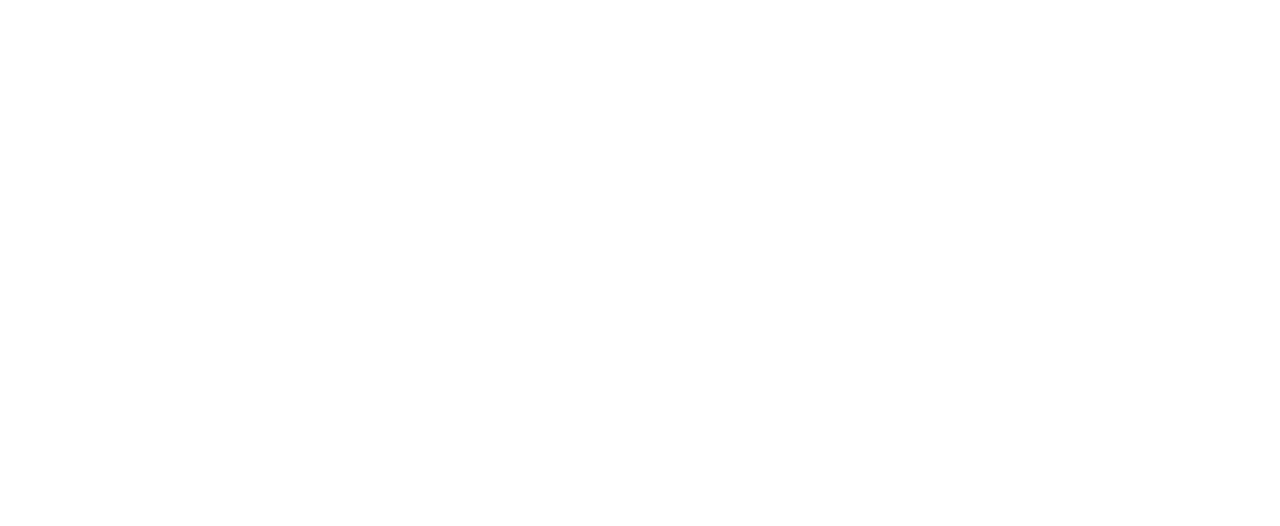
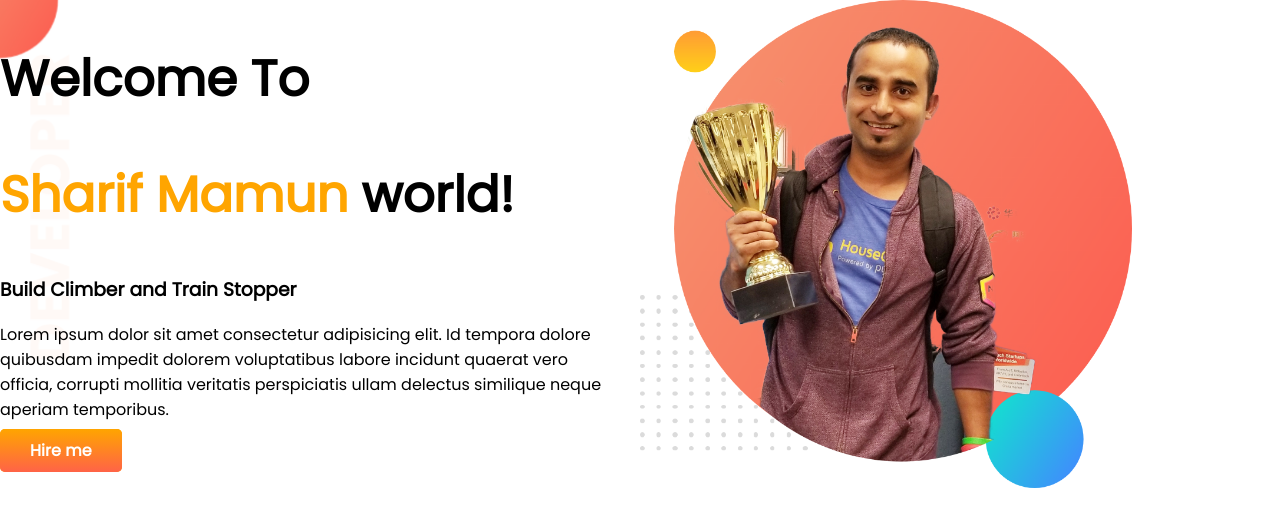
Before and after one commit to sharef797/developer-portfolio, a plain HTML site: page index.html in a window 1280 px wide. Drawn offline with Linux system fonts and the light colour scheme.

Commit message:
top banner added

```diff
--- a/index.html
+++ b/index.html
@@ -5,9 +5,23 @@
     <meta http-equiv="X-UA-Compatible" content="IE=edge">
     <meta name="viewport" content="width=device-width, initial-scale=1.0">
     <title>My Portfolio</title>
+    <link rel="preconnect" href="https://fonts.googleapis.com">
+    <link rel="preconnect" href="https://fonts.gstatic.com" crossorigin>
+    <link href="https://fonts.googleapis.com/css2?family=Poppins&display=swap" rel="stylesheet">
     <link rel="stylesheet" href="style.css">
 </head>
 <body>
-
+    <section class="top-banner">
+        <div class="half-width">
+            <h1>Welcome To</h1>
+            <h1><span class="orange-color">Sharif Mamun</span> world!</h1>
+            <h3>Build Climber and Train Stopper</h3>
+            <p>Lorem ipsum dolor sit amet consectetur adipisicing elit. Id tempora dolore quibusdam impedit dolorem voluptatibus labore incidunt quaerat vero officia, corrupti mollitia veritatis perspiciatis ullam delectus similique neque aperiam temporibus.</p>
+            <a class="line-button" target="_blank" href="https://www.linkedin.com/feed/">Hire me</a>
+        </div>
+        <div class="half-width">
+            <img src="images/jhankar.png" alt="jhankar mahbub">
+        </div>
+    </section>
 </body>
 </html>
--- a/style.css
+++ b/style.css
@@ -0,0 +1,38 @@
+body {
+    font-family: 'Poppins', sans-serif;
+    margin: 0;
+}
+
+h1 {
+    font-size: 50px;
+}
+
+.orange-color {
+    color: orange;
+}
+
+section {
+    display: flex;
+}
+
+.half-width {
+    width: 50%;
+    padding-right: 2%;
+}
+
+.half-width img {
+    width: 80%;
+}
+.line-button{
+    text-decoration: none;
+    background: orange;
+    background-image: linear-gradient(orange, tomato);
+    color: #fff;
+    padding: 10px 30px;
+    border-radius: 5px;
+    font-weight: 700;
+}
+.top-banner{
+    background-image: url(images/top-banner.png);
+    background-repeat: no-repeat;
+}
```
Also changed, not shown: images/dream-bg.png (added), images/exp-bg.png (added), images/jhankar.png (added), images/jhankar2.png (added), images/my-bg.png (added), images/my-bg2.png (added), images/top-banner.png (added), 7 other files.
